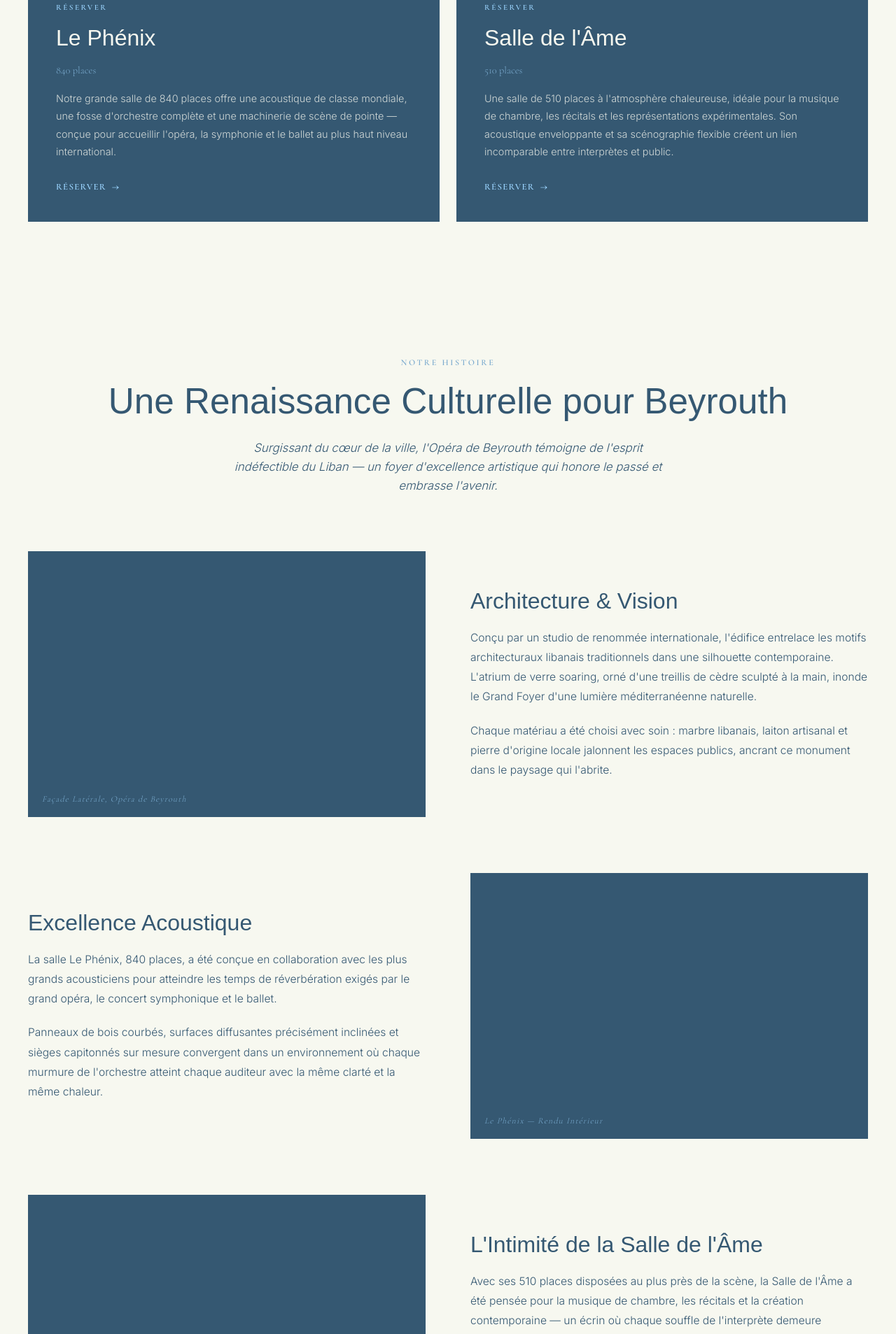
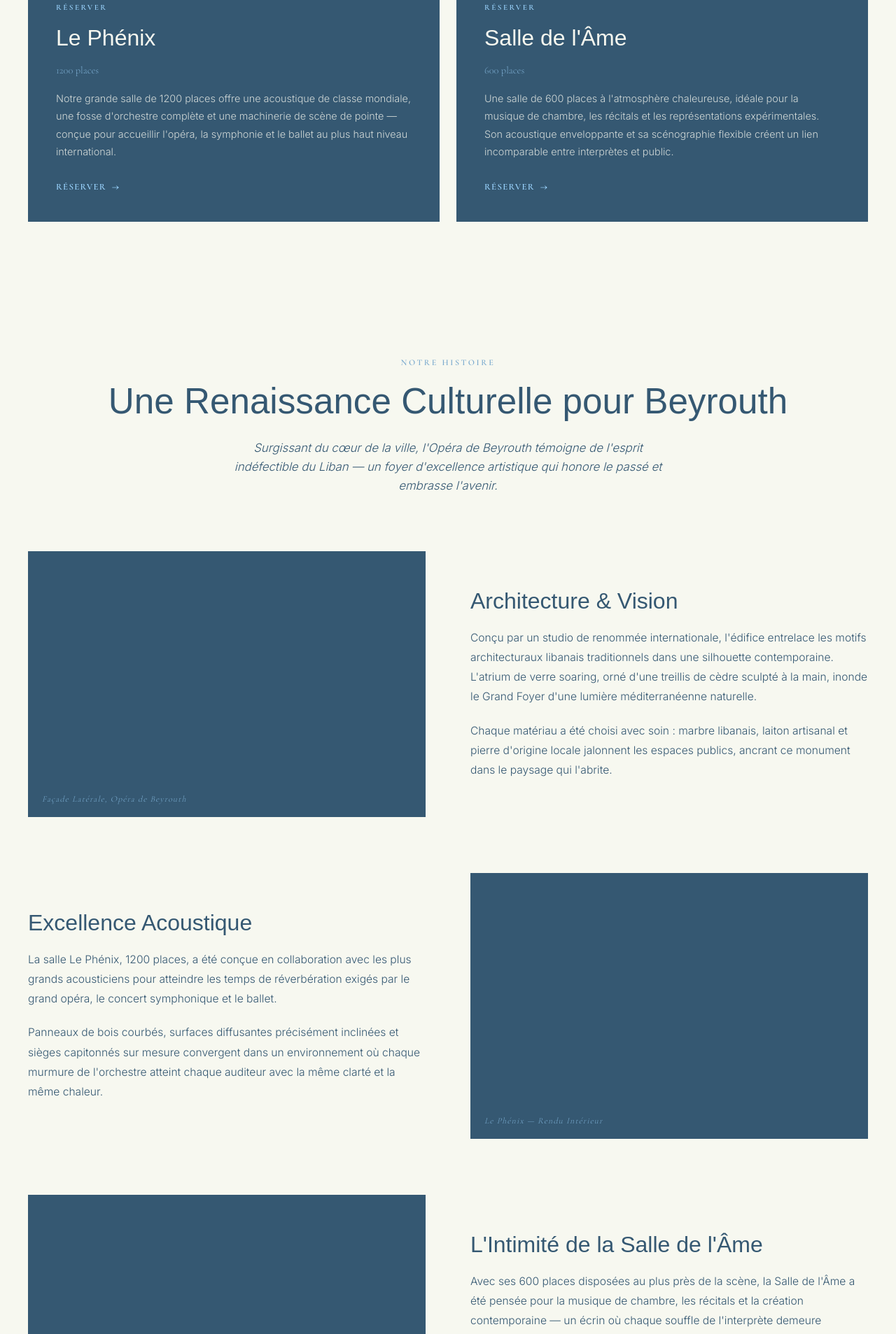
Before and after one commit to MikelMrad/Opera-De-Beyrouth-Architecture-Complementary-Project, a Next.js app: page / in a window 1280 px wide. Shown: the part 1060-2967 px from the top of the page at 70% size. Built offline with nearby package versions, Linux system fonts and the light colour scheme; a web font is replaced by a local one.

Commit message:
fixed seating number

```diff
--- a/src/app/page.tsx
+++ b/src/app/page.tsx
@@ -23,14 +23,14 @@ export default function HomePage() {
             <AuditoriumCard
               type="main"
               title="Le Phénix"
-              capacity={SEAT_TOTALS_ROUNDED.main}
-              description={`Notre grande salle de ${SEAT_TOTALS_ROUNDED.main} places offre une acoustique de classe mondiale, une fosse d'orchestre complète et une machinerie de scène de pointe — conçue pour accueillir l'opéra, la symphonie et le ballet au plus haut niveau international.`}
+              capacity={1200}
+              description={`Notre grande salle de 1200 places offre une acoustique de classe mondiale, une fosse d'orchestre complète et une machinerie de scène de pointe — conçue pour accueillir l'opéra, la symphonie et le ballet au plus haut niveau international.`}
             />
             <AuditoriumCard
               type="chamber"
               title="Salle de l'Âme"
-              capacity={SEAT_TOTALS_ROUNDED.chamber}
-              description={`Une salle de ${SEAT_TOTALS_ROUNDED.chamber} places à l'atmosphère chaleureuse, idéale pour la musique de chambre, les récitals et les représentations expérimentales. Son acoustique enveloppante et sa scénographie flexible créent un lien incomparable entre interprètes et public.`}
+              capacity={600}
+              description={`Une salle de 600 places à l'atmosphère chaleureuse, idéale pour la musique de chambre, les récitals et les représentations expérimentales. Son acoustique enveloppante et sa scénographie flexible créent un lien incomparable entre interprètes et public.`}
             />
           </div>
         </div>
--- a/src/components/AboutSection/AboutSection.tsx
+++ b/src/components/AboutSection/AboutSection.tsx
@@ -50,7 +50,7 @@ export default function AboutSection() {
           <div className="about__text">
             <h3>Excellence Acoustique</h3>
             <p className="anim-fade-up">
-              La salle Le Phénix, {SEAT_TOTALS_ROUNDED.main} places, a été conçue en
+              La salle Le Phénix, 1200 places, a été conçue en
               collaboration avec les plus grands acousticiens pour atteindre les temps de
               réverbération exigés par le grand opéra, le concert symphonique et le ballet.
             </p>
@@ -73,7 +73,7 @@ export default function AboutSection() {
           <div className="about__text">
             <h3>L&apos;Intimité de la Salle de l&apos;Âme</h3>
             <p className="anim-fade-up">
-              Avec ses {SEAT_TOTALS_ROUNDED.chamber} places disposées au plus près de la
+              Avec ses 600 places disposées au plus près de la
               scène, la Salle de l&apos;Âme a été pensée pour la musique de chambre, les
               récitals et la création contemporaine — un écrin où chaque souffle de
               l&apos;interprète demeure perceptible.
@@ -96,11 +96,11 @@ export default function AboutSection() {
         {/* Stats */}
         <div className="about__stats">
           <div className="about__stat anim-fade-up">
-            <p className="about__stat-number">{SEAT_TOTALS_ROUNDED.main}</p>
-            <p className="about__stat-label">Places — Le Phénix</p>
+            <p className="about__stat-number">1200</p>
+            <p className="about__stat-label"> — Le Phénix</p>
           </div>
           <div className="about__stat anim-fade-up">
-            <p className="about__stat-number">{SEAT_TOTALS_ROUNDED.chamber}</p>
+            <p className="about__stat-number">600</p>
             <p className="about__stat-label">Places — Salle de l&apos;Âme</p>
           </div>
           <div className="about__stat anim-fade-up">
```
